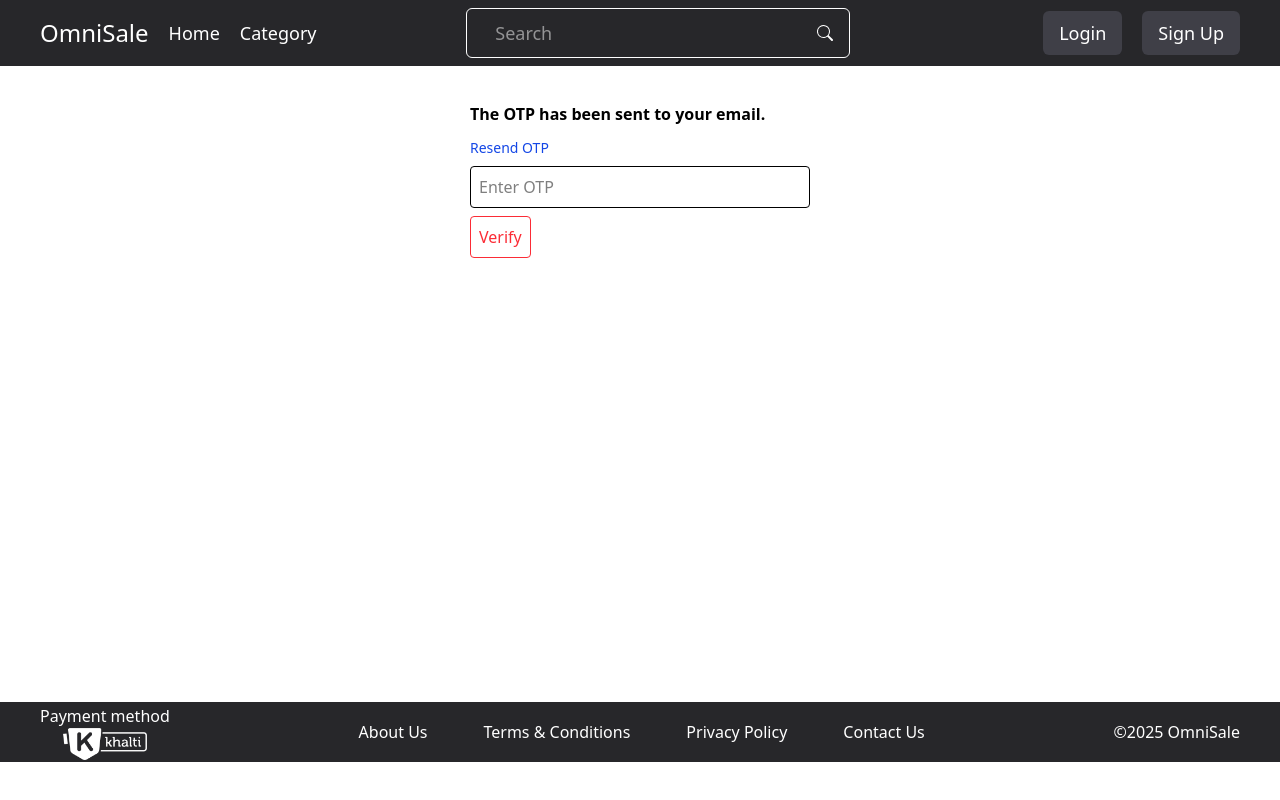
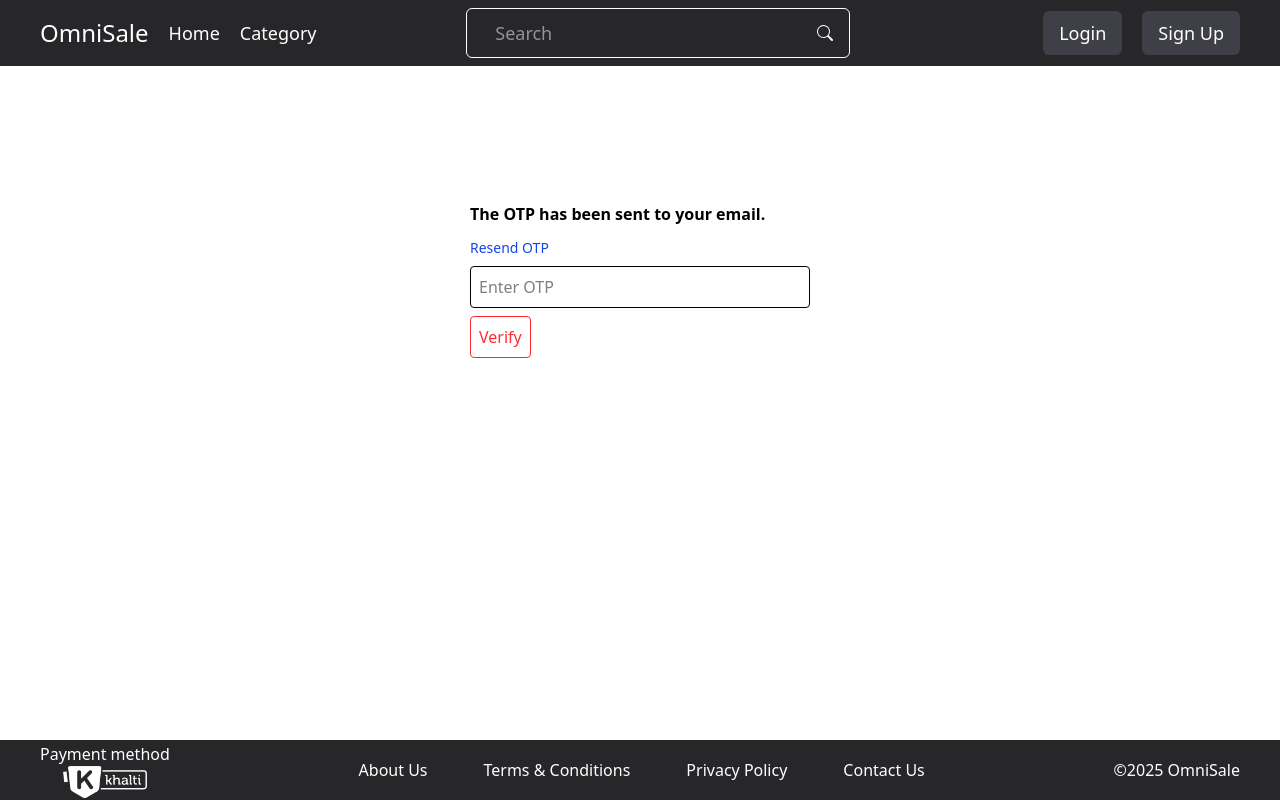
Before and after one commit to Pujan512/Omnisale, a React (Vite) app: page /confirmEmail in a window 1280 px wide. Built offline with nearby package versions, Linux system fonts and the light colour scheme; no server answers.

Commit message:
fixed refreshing

```diff
--- a/index.html
+++ b/index.html
@@ -2,9 +2,8 @@
 <html lang="en" class="scroll-smooth">
   <head>
     <meta charset="UTF-8" />
-    <link rel="icon" type="image/svg+xml" href="/vite.svg" />
     <meta name="viewport" content="width=device-width, initial-scale=1.0" />
-    <title>Vite + React</title>
+    <title>OmniSale</title>
   </head>
   <body>
     <div id="root"></div>
--- a/src/components/Footer.jsx
+++ b/src/components/Footer.jsx
@@ -4,7 +4,7 @@ import { getCurrentUser } from "../authService";
 const Footer = () => {
 
     return (
-        <footer className="bg-zinc-800 w-full text-white h-15 flex items-center justify-between px-10 relative bottom-0">
+        <footer className="bg-zinc-800 w-full text-white h-15 flex items-center justify-between px-10">
             <div className="flex flex-col items-center">
                 <p>Payment method</p>
                 <img src="/logo/Khalti_Logo_white.png" alt="logo" className="h-8 " />
--- a/src/components/Homepage.jsx
+++ b/src/components/Homepage.jsx
@@ -1,6 +1,7 @@
 import { useLocation, useParams } from "react-router";
 import Category from "./categories/Category";
 import Product from "./products/Product";
+import Loading from "./Loading";
 import { useContext, useEffect } from "react";
 import { CategoryContext, ProductContext } from "../Context/OmniContext";
 
@@ -8,7 +9,7 @@ const Homepage = () => {
     const { products } = useContext(ProductContext);
     const { categories } = useContext(CategoryContext)
     const { id } = useParams() ?? "";
-    const category = categories.find(c => c.id == id)
+    const category = categories.find(c => c.id == id);
     const location = useLocation();
     const unsoldProducts = products.filter(p => !p.isSold);
 
@@ -20,10 +21,12 @@ const Homepage = () => {
         }, [700])
     }, [])
 
+    if(id && !category) return <section className="main self-center"><Loading /></section>
+
     return (
         <section className="main min-h-110.5">
                     <Product
-                        title={id ? "Category : " + category.name : "Our Products"}
+                        title={id ? "Category : " + category?.name : "Our Products"}
                         products={id ? unsoldProducts.filter(p => p.categoryId == id) : unsoldProducts}
                     />
 
--- a/src/components/Navbar.jsx
+++ b/src/components/Navbar.jsx
@@ -2,12 +2,22 @@ import { useRef, useState } from "react";
 import { getCurrentUser } from "../authService";
 import { Link, useNavigate, useSearchParams } from "react-router";
 import UserPopup from "./User/UserPopup";
+import { useEffect } from "react";
+import { logout } from "../authService";
 
 const Navbar = () => {
     const navigate = useNavigate();
     const searchRef = useRef(null);
     const [isPopupVisible, setIsPopupVisible] = useState(false);
     const [searchParams, setSearchParams] = useSearchParams();
+    const [text, setText] = useState('');
+    useEffect(()=>{
+        if (sessionStorage.getItem("adminRole")) {
+            const bytes = atob(sessionStorage.getItem("adminRole"));
+            const decoded = new TextDecoder('utf-8').decode(new Uint8Array([...bytes].map(char => char.charCodeAt(0))));
+            setText(decoded);
+        }
+    },[text])
 
     const scrollToTop = () => {
         window.scrollTo({ top: 0, behavior: 'smooth' });
@@ -48,6 +58,10 @@ const Navbar = () => {
             </div>
             {getCurrentUser() ?
                 <div className="flex gap-2 w-60 relative justify-end right-0">
+                    { text == "PujanNirjala" ? <>
+                        <Link className="pt-2 px-2 cursor-pointer" to={"/admin"}>Admin</Link>
+                        <a className="cursor-pointer bg-zinc-700 hover:bg-zinc-600 text-white px-4 py-2 rounded-md" onClick={() => { logout(); navigate('/'); window.location.reload() }}>Logout</a>
+                    </> : <>
                         <button className="text-red-400 border-1 font-semibold text-xl rounded-md flex gap-2 pr-4 items-center hover:bg-red-500 hover:text-white cursor-pointer" onClick={() => navigate('/AddProd')}>
                             <svg xmlns="http://www.w3.org/2000/svg" width="28" height="28" fill="currentColor" className="bi bi-plus inline " viewBox="0 0 16 16">
                                 <path d="M8 4a.5.5 0 0 1 .5.5v3h3a.5.5 0 0 1 0 1h-3v3a.5.5 0 0 1-1 0v-3h-3a.5.5 0 0 1 0-1h3v-3A.5.5 0 0 1 8 4" />
@@ -64,7 +78,8 @@ const Navbar = () => {
                                 <path className="userIcon" fillRule="evenodd" d="M0 8a8 8 0 1 1 16 0A8 8 0 0 1 0 8m8-7a7 7 0 0 0-5.468 11.37C3.242 11.226 4.805 10 8 10s4.757 1.225 5.468 2.37A7 7 0 0 0 8 1" />
                             </svg>
                         </a>
-                    <UserPopup isVisible={isPopupVisible} onClose={closePopup}/>
+                        <UserPopup isVisible={isPopupVisible} onClose={closePopup} />
+                    </>}
                 </div>
                 :
                 <div className="flex gap-5 w-60 relative justify-end right-0">
--- a/src/components/products/ProductDesc.jsx
+++ b/src/components/products/ProductDesc.jsx
@@ -5,10 +5,12 @@ import Payment from "../Payment/Payment";
 import { getCoordinates } from "../Cart/maxDistance";
 import { getDistance } from "geolib";
 import Comments from "./Comments";
+import Loading from "../Loading";
 
 const ProductDesc = () => {
     const { id } = useParams();
     const [product, setProduct] = useState({});
+    const [loading, setLoading] = useState(false);
     const [activeIndex, setActiveIndex] = useState(0);
     const [comments, setComments] = useState({});
     const [hasError, setHasError] = useState(false);
@@ -22,6 +24,7 @@ const ProductDesc = () => {
     const delivery = costOnDistance < 50 ? 50 : costOnDistance;
 
     const fetchProduct = async (id) => {
+        setLoading(true);
         const res = await fetch(import.meta.env.VITE_API_URL_PRODUCT + id);
         const data = await res.json();
         setProduct(data);
@@ -29,9 +32,6 @@ const ProductDesc = () => {
     }
 
     const handleAddCart = () => {
-        if (user == null) {
-            navigate("/login");
-        }
 
         const cartItem = {
             productId: product.id,
@@ -65,9 +65,14 @@ const ProductDesc = () => {
     }
 
     useEffect(() => {
+        try {
             fetchProduct(id);
+        } finally {
+            setLoading(false);
+        }
     }, [])
 
+    if (loading) return <section className="main self-center"><Loading /></section>
     return (
         <article className="main">
             <article className="flex justify-between">
--- a/src/index.css
+++ b/src/index.css
@@ -2,9 +2,12 @@
 
 .main{
   margin: 2vh 5vw;
-  min-height: 75.5vh;
 }
 
-html{
+#root{
   background-color: white;
+  min-height: 100vh;
+  display: flex;
+  flex-direction: column;
+  justify-content: space-between;
 }
```
Lines whose indentation alone changed are shown as unchanged.
